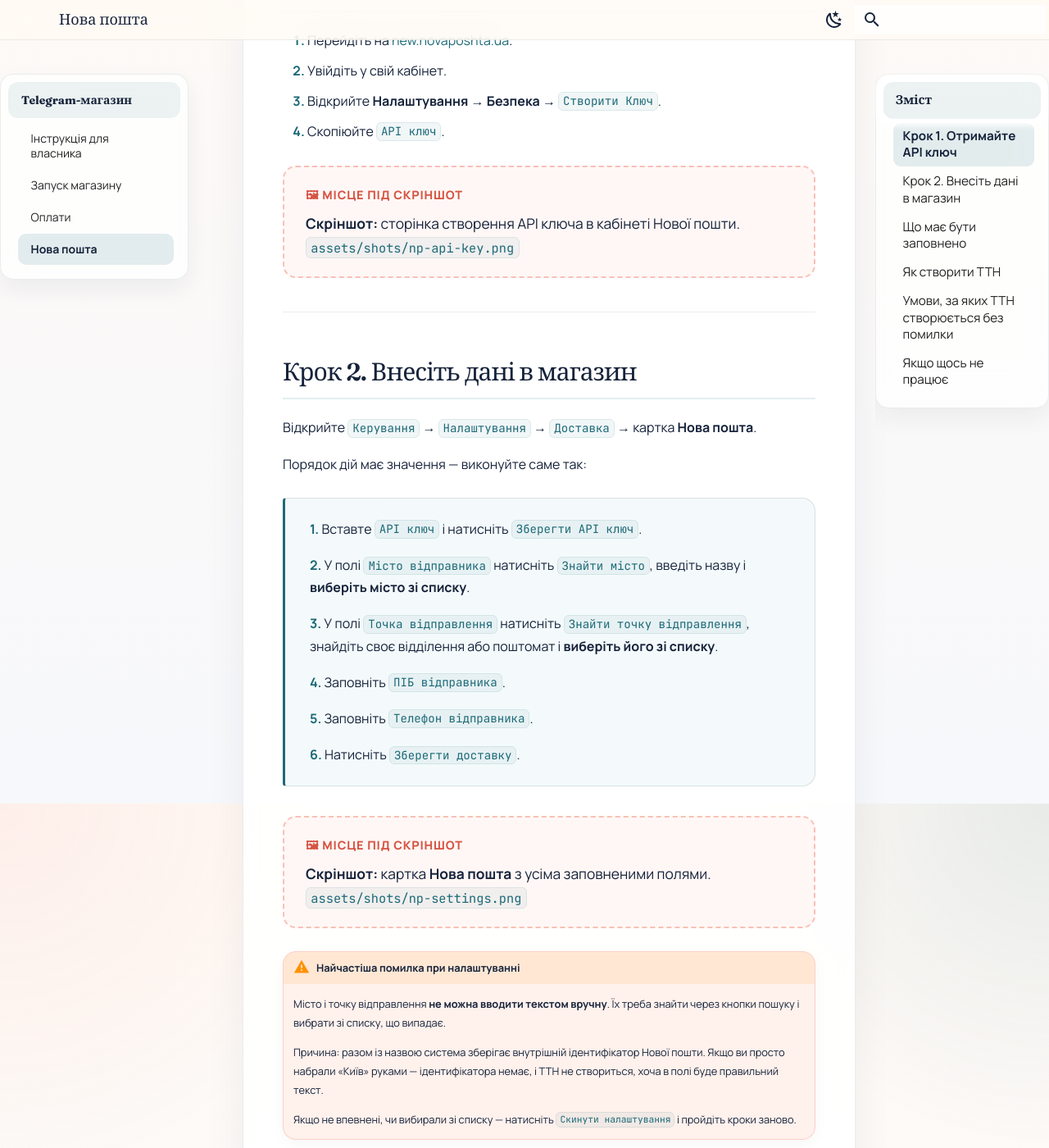
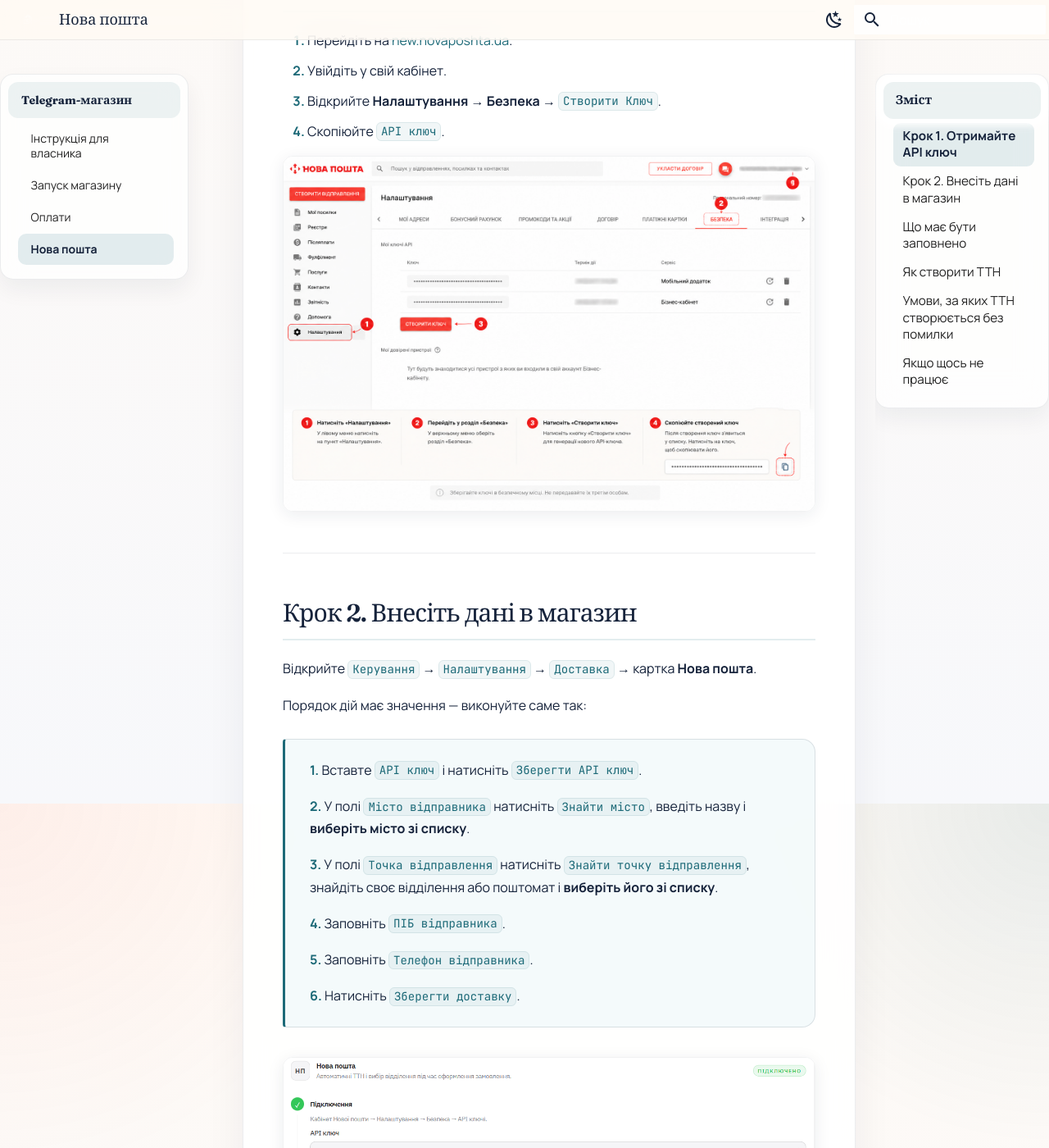
Before and after one commit to BHy4uk/tgshop-docs, an MkDocs documentation site: the page built from docs/nova-poshta.md, in a window 1280 px wide and 1400 px high, scrolled down 420 px. Shown: the whole window at 82% size. Built offline with MkDocs 1.6.1 and Material for MkDocs 9.7.7, drawn with Linux system fonts in a browser that asks for light colours; some of the changed text lies outside the part shown.

```diff
--- a/docs/nova-poshta.md
+++ b/docs/nova-poshta.md
@@ -11,10 +11,7 @@
 3. Відкрийте **Налаштування** → **Безпека** → `Створити Ключ`.
 4. Скопіюйте `API ключ`.
 
-<div class="shot" markdown>
-**Скріншот:** сторінка створення API ключа в кабінеті Нової пошти.
-`assets/shots/np-api-key.png`
-</div>
+![Сторінка створення API ключа в кабінеті Нової пошти](assets/shots/np-api-key.png)
 
 ---
 
@@ -40,10 +37,7 @@
 
 </div>
 
-<div class="shot" markdown>
-**Скріншот:** картка **Нова пошта** з усіма заповненими полями.
-`assets/shots/np-settings.png`
-</div>
+![Картка **Нова пошта** з усіма заповненими полями](assets/shots/np-settings.png)
 
 !!! warning "Найчастіша помилка при налаштуванні"
     Місто і точку відправлення **не можна вводити текстом вручну**. Їх треба знайти через кнопки пошуку і вибрати зі списку, що випадає.
@@ -77,10 +71,7 @@
 3. Після створення зʼявиться кнопка `🔎 Відстежити` — вона веде на трекінг Нової пошти.
 4. Для накладеного платежу позначте замовлення кнопкою `🚚 Відправлено`.
 
-<div class="shot" markdown>
-**Скріншот:** картка замовлення з кнопкою `🚚 Створити ТТН`.
-`assets/shots/np-create-ttn.png`
-</div>
+![Картка замовлення з кнопкою `🚚 Створити ТТН`](assets/shots/np-create-ttn.png)
 
 ---
 
```
Also changed, not shown: docs/_internal/platform-facts.md (+1 -1 lines), docs/launch.md (+1 -4 lines), docs/owner-guide.md (+12 -20 lines), docs/payments.md (+3 -9 lines), docs/assets/shots/monobank-token.png (added), docs/assets/shots/np-api-key.png (added), docs/assets/shots/np-create-ttn.png (added), docs/assets/shots/np-settings.png (added), docs/assets/shots/payments-card.png (added), docs/assets/shots/product-form.png (added), docs/assets/shots/test-order-done.png (added), docs/assets/shots/webapp-hub-tabs.png (added), 1 other file.
